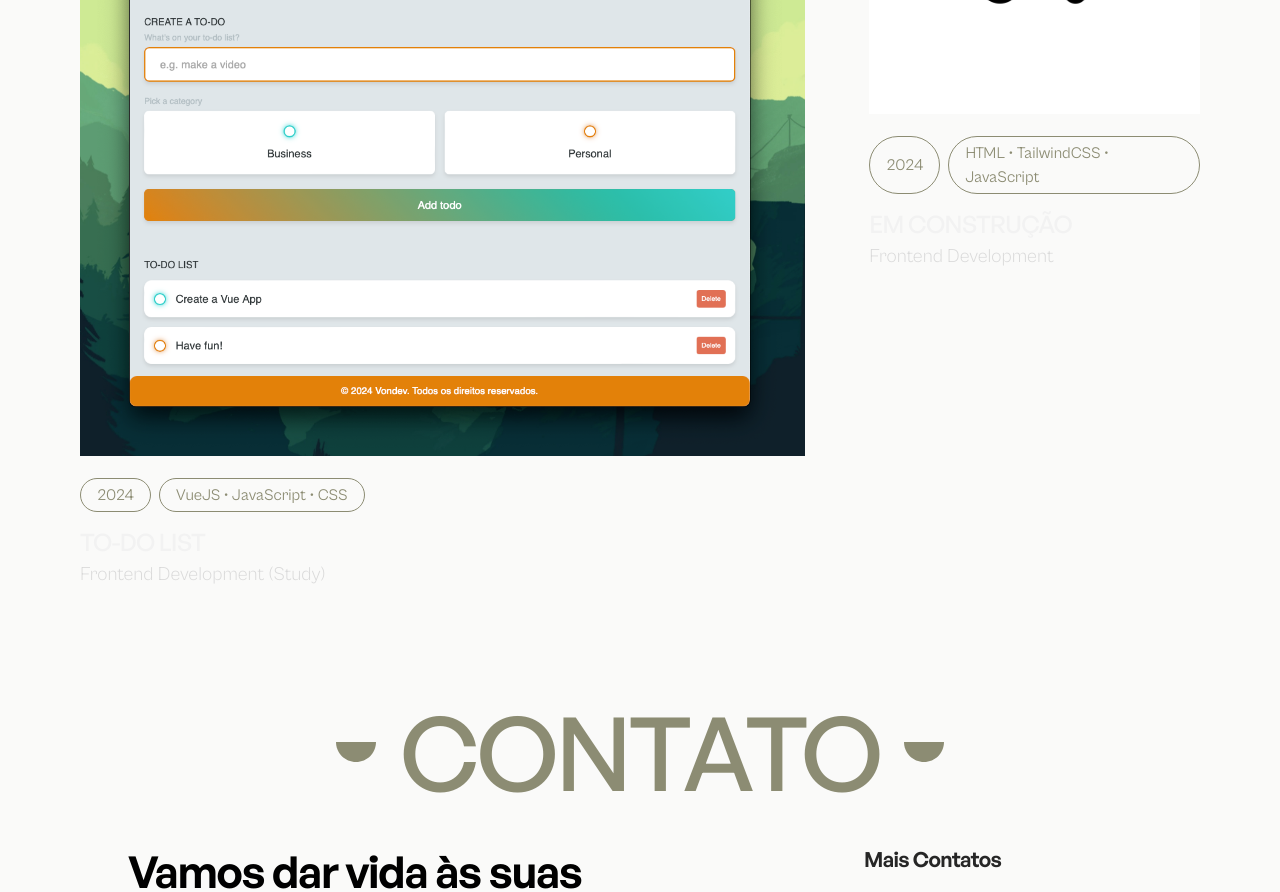
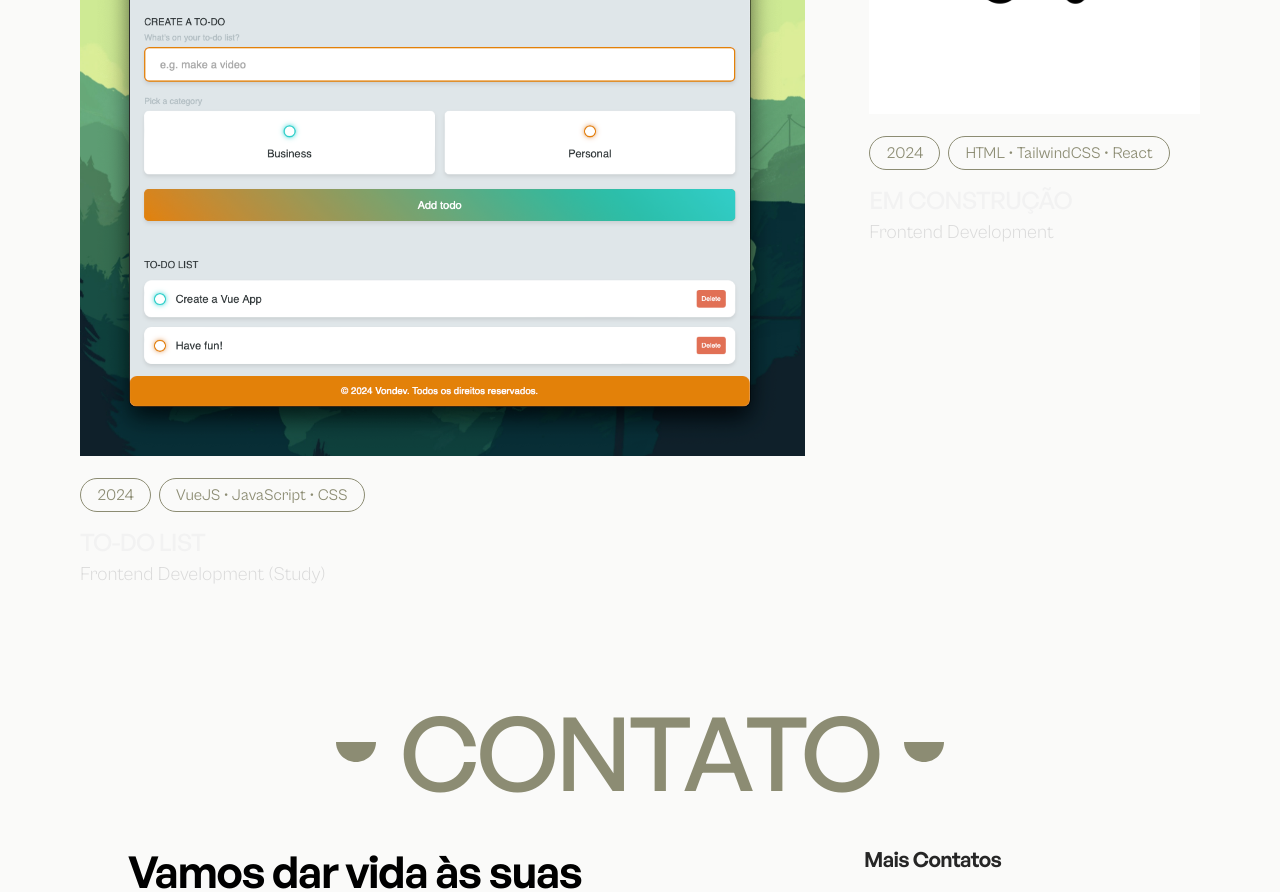
Before and after one commit to lucasschunemann/porta-luvas, a React (Vite) app: page / in a window 1280 px wide. Shown: the part 5720-6612 px from the top of the page. Built offline with nearby package versions, Linux system fonts and the light colour scheme.

Commit message:
Update Works.jsx

```diff
--- a/src/components/homepage/Works.jsx
+++ b/src/components/homepage/Works.jsx
@@ -53,7 +53,7 @@ export default function Works({ forwardedRef }) {
         </div>
         <div className="col-span-1 h-fit pt-0 md:col-span-8 md:pt-20">
           <Projects
-            link="https://schunemannclinica.netlify.app"
+            link="https://to-vue-do.netlify.app"
             img={vuetodo}
             alt="to-do list in vue"
             name="To-Do List"
@@ -70,7 +70,7 @@ export default function Works({ forwardedRef }) {
             name="em construção"
             type="Frontend Development"
             year="2024"
-            tools="HTML • TailwindCSS • JavaScript"
+            tools="HTML • TailwindCSS • React"
           />
 
         </div>
```
